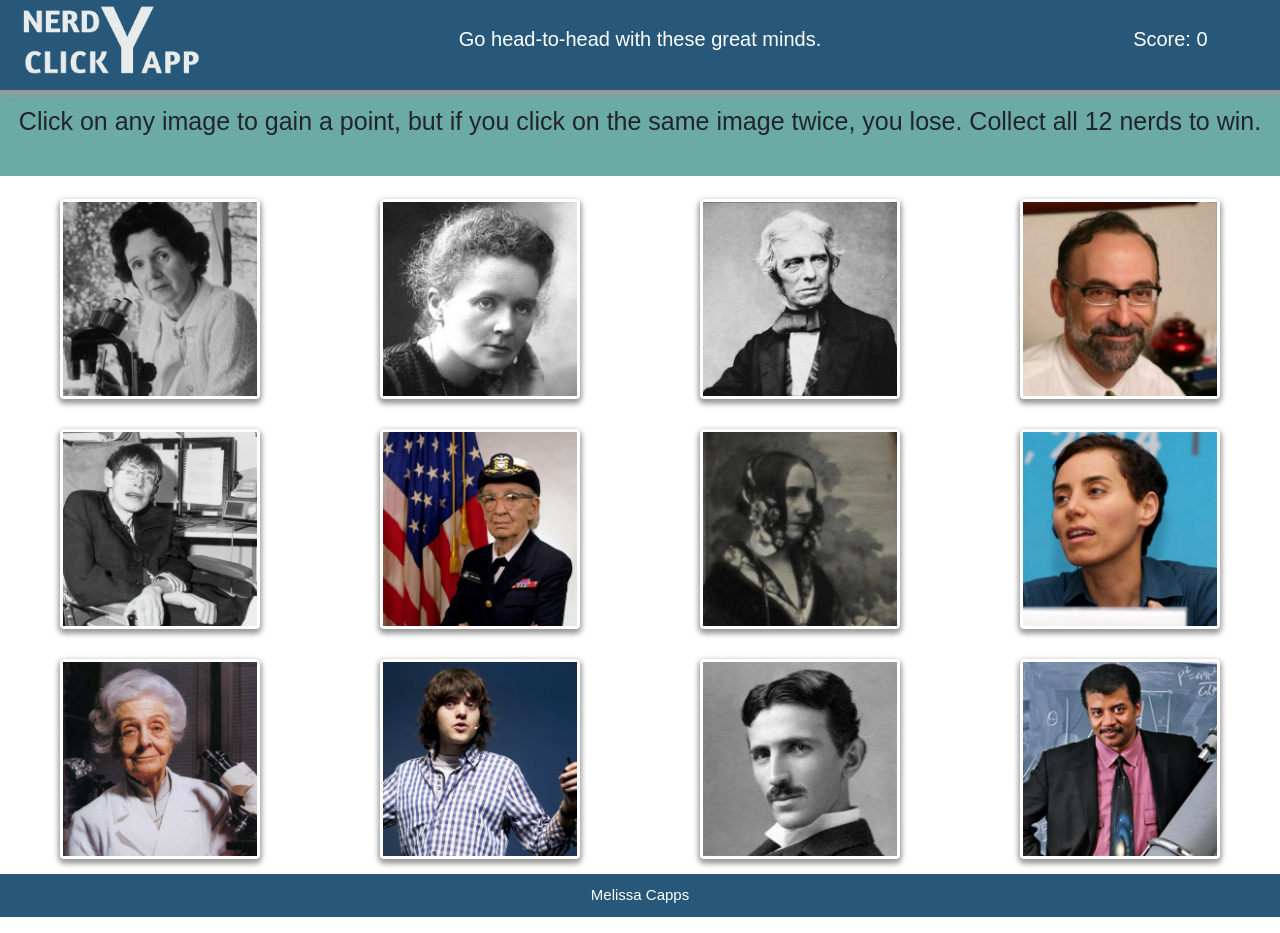
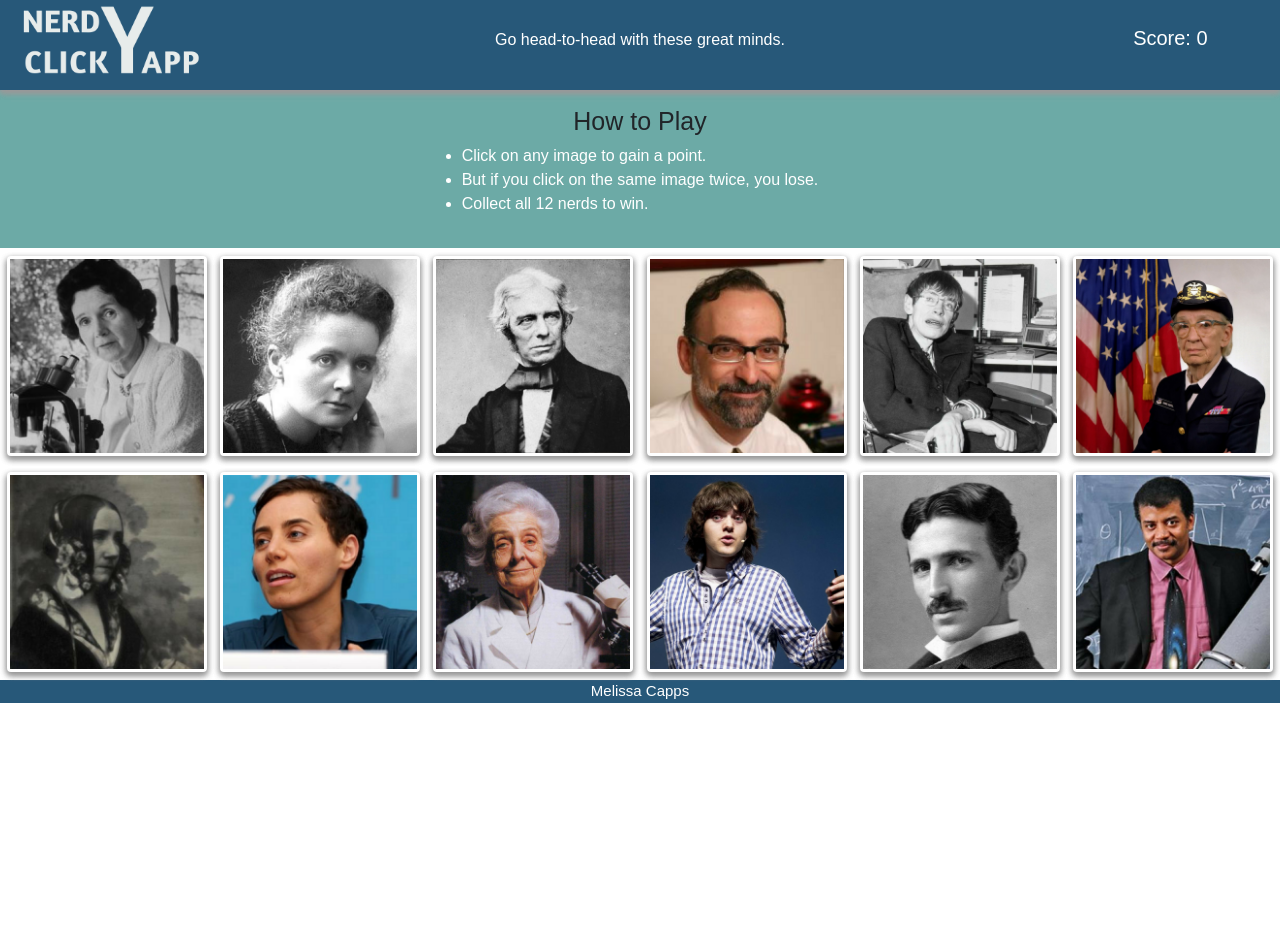
Before and after one commit to melissable/nerdyapp, a React (Create React App) app: page / in a window 1280 px wide. After the commit the page ends 800 px from the top, so only its background shows below. Built offline with nearby package versions, Linux system fonts and the light colour scheme; the HTML template or start-up script is replaced by a standard one.

Commit message:
fixed jumbotron container

```diff
--- a/src/components/Footer/Footer.css
+++ b/src/components/Footer/Footer.css
@@ -1,12 +1,7 @@
 .footer{
 	background-color: #275879;
 	width: 100%;
-	position: relative;
-}
-
-.footer p{
 	color: white;
 	text-align: center;
-	padding: 10px 0;
 	font-size: 15px;
 }
--- a/src/components/Footer/Footer.js
+++ b/src/components/Footer/Footer.js
@@ -3,9 +3,9 @@ import React from "react";
 import "./Footer.css";
 
 const Footer = () => (
-	<header className="footer">
+	<footer className="footer fixed-bottom mb-0 py-2">
 		<p>Melissa Capps</p>
-	</header>
+	</footer>
 );
 
 export default Footer;
--- a/src/components/FriendCard/FriendCard.css
+++ b/src/components/FriendCard/FriendCard.css
@@ -1,7 +1,6 @@
 .card {
   width: 200px;
   height: 200px;
-  margin: 15px 45px;
   box-shadow: 0 3px 6px #999, 0 3px 6px #999;
   border: 3px solid white;
 }
--- a/src/components/FriendCard/FriendCard.js
+++ b/src/components/FriendCard/FriendCard.js
@@ -4,7 +4,7 @@ import "./FriendCard.css";
 
 //pass the image into each card so all 12 are rendered
 const FriendCard = props => (
-  <div className="card" onClick={props.imageClick}>
+  <div className="card my-2" onClick={props.imageClick}>
     <div className="img-container">
       <img className="img-fluid" alt={props.image.replace(".jpg", "")} src={require("../../images/" + props.image)} />
     </div>
--- a/src/components/Jumbotron/Jumbotron.css
+++ b/src/components/Jumbotron/Jumbotron.css
@@ -8,11 +8,9 @@ h1{
 	text-align: center;
 	font-size: 90px;
 	font-weight: bold;
-	padding: 90px 0 20px 0;
 }
 
 h2{
 	text-align: center;
 	font-size: 25px;
-	padding-bottom: 40px;
 }
--- a/src/components/Jumbotron/Jumbotron.js
+++ b/src/components/Jumbotron/Jumbotron.js
@@ -3,8 +3,14 @@ import React from "react";
 import "./Jumbotron.css";
 
 const Jumbotron = () => (
-	<header className="header pt-3">
-		<h2>Click on any image to gain a point, but if you click on the same image twice, you lose. Collect all 12 nerds to win.</h2>
+	<header className="header px-3 py-3 d-flex justify-content-center">
+		<div>
+			<ul className="col-lg-12"><h2>How to Play</h2>
+				<li>Click on any image to gain a point.</li>
+				<li>But if you click on the same image twice, you lose.</li>
+				<li>Collect all 12 nerds to win.</li>
+			</ul>
+		</div>
 	</header>
 );
 export default Jumbotron;
--- a/src/components/Navbar/navbar.css
+++ b/src/components/Navbar/navbar.css
@@ -13,10 +13,12 @@
 
 .itemCenter {
   width: 70%;
+  font-size: 16px;
 }
 
 .itemRight {
   width: 15%;
+  font-size: 20px;
 }
 
 .navbar {
@@ -33,7 +35,3 @@
   color: white;
   /* padding: 15px 0; */
 }
-
-  body {
-    font-size: 20px;
-  }
--- a/src/components/Navbar/navbar.js
+++ b/src/components/Navbar/navbar.js
@@ -6,8 +6,7 @@ import logo from "./logo.png"
 class Navbar extends Component {
   render() {
     return (
-      <nav className="navbar navbar-expand-lg navbar-fixed-top pt-3
-       sticky-top">
+      <nav className="navbar navbar-expand-lg navbar-fixed-top pt-3 sticky-top">
          <ul>
           <li className="nav-item itemLeft"><img src={logo} className="logoimg img-fluid" alt="logo" /></li>
           <li className="nav-item itemCenter">Go head-to-head with these great minds.</li>
```
Lines whose indentation alone changed are shown as unchanged.
